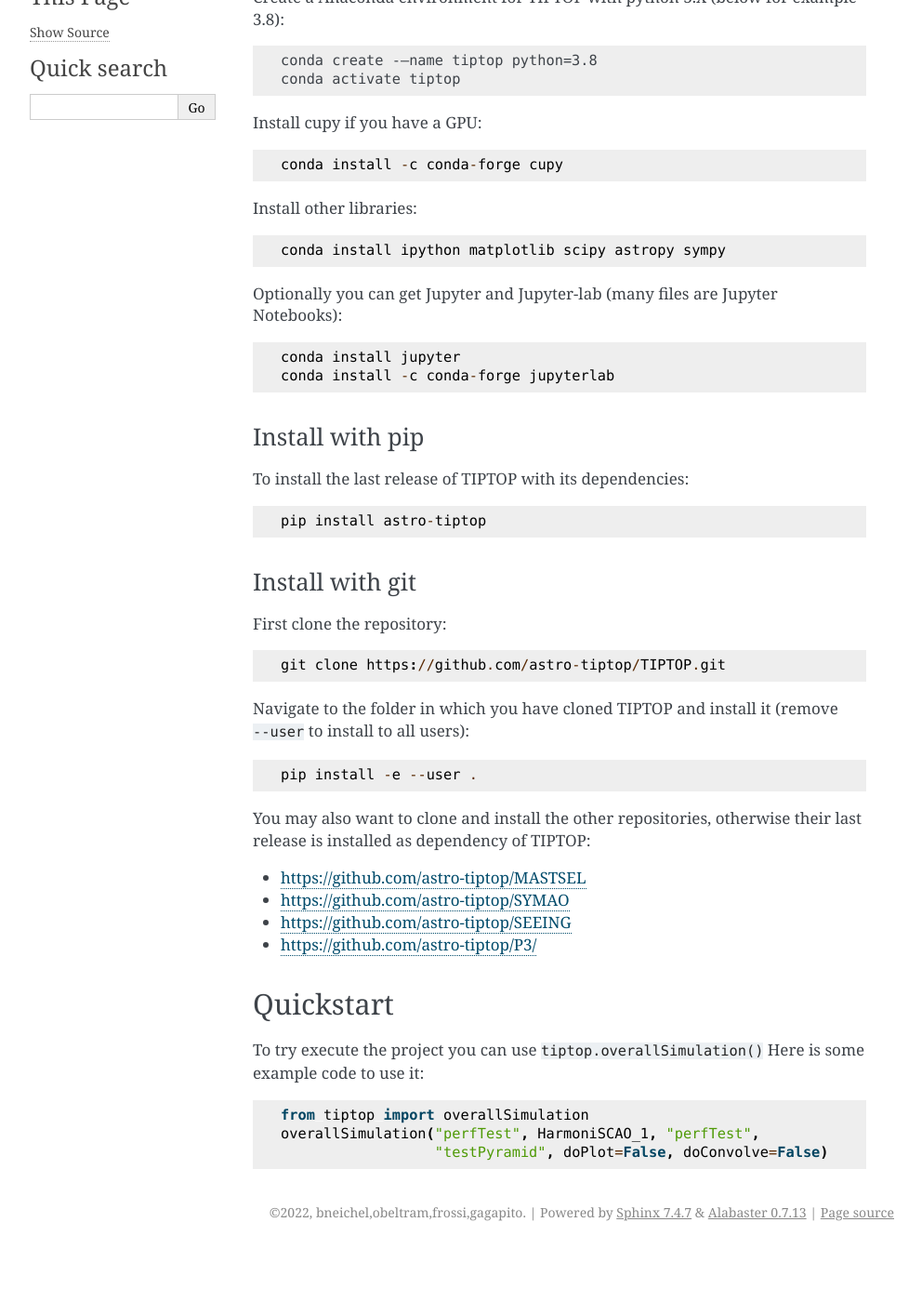
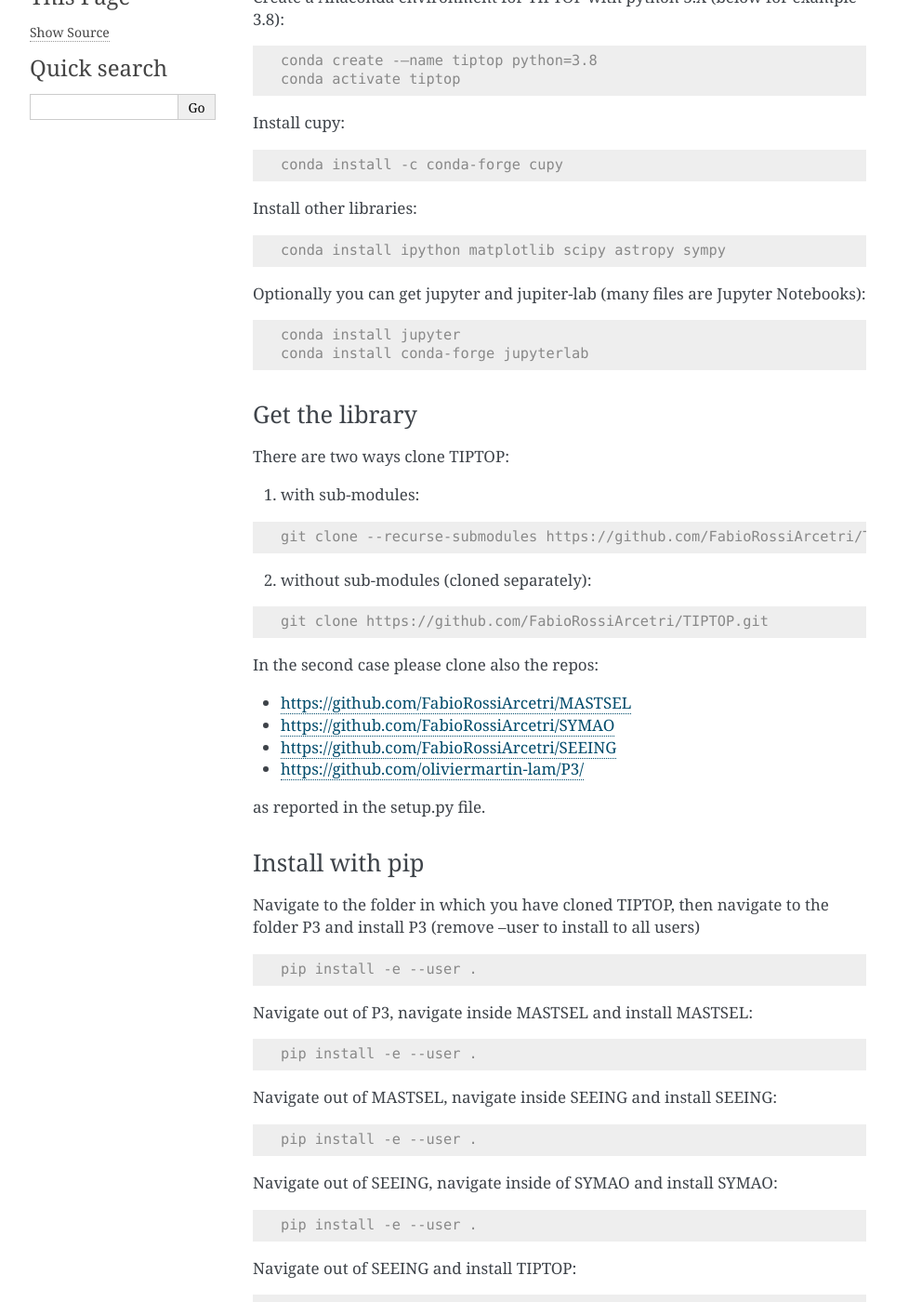
Before and after one commit to astro-tiptop/TIPTOP, a Sphinx documentation site: the page built from docs/source/usage.rst, in a window 1280 px wide and 1400 px high, scrolled down 231 px. Shown: the whole window at 93% size, without its empty margins (148-1140 px from the left). Built offline with Sphinx 7.4.7, drawn with Linux system fonts in a browser that asks for light colours; the version number could not be read and is left out; before the commit the page ends 1574 px from its top, so only the background shows below that; some of the changed text lies outside the part shown.

```diff
--- a/docs/source/api.rst
+++ /dev/null
@@ -1,4 +0,0 @@
-API Reference
-=============
-
-.. autofunction:: tiptop.overallSimulation
--- a/docs/source/usage.rst
+++ b/docs/source/usage.rst
@@ -1,59 +1,101 @@
 Usage
 =====
+
 
 .. _installation:
 
 Installation
 ------------
 
-We recommend conda.
+We recomend conda.
 
-Create a Anaconda environment for TIPTOP with python 3.X (below for example
-3.8)::
+Create a Anaconda environment for TIPTOP with python 3.X (below for example 3.8):
+
+.. code-block:: console
 
    conda create -–name tiptop python=3.8
    conda activate tiptop
 
-Install cupy if you have a GPU::
+Install cupy:
+
+.. code-block:: console
 
    conda install -c conda-forge cupy
 
-Install other libraries::
+Install other libraries:
+
+.. code-block:: console
 
    conda install ipython matplotlib scipy astropy sympy
 
-Optionally you can get Jupyter and Jupyter-lab (many files are Jupyter
-Notebooks)::
+
+Optionally you can get jupyter and jupiter-lab (many files are Jupyter Notebooks):
+
+.. code-block:: console
 
    conda install jupyter
-   conda install -c conda-forge jupyterlab
+   conda install conda-forge jupyterlab
+
+
+Get the library
+^^^^^^^^^^^^^^^
+
+There are two ways clone TIPTOP:
+
+1. with sub-modules:
+
+.. code-block:: console
+
+   git clone --recurse-submodules https://github.com/FabioRossiArcetri/TIPTOP.git
+
+2. without sub-modules (cloned separately):
+
+.. code-block:: console
+
+   git clone https://github.com/FabioRossiArcetri/TIPTOP.git
+
+In the second case please clone also the repos:
+
+- https://github.com/FabioRossiArcetri/MASTSEL
+- https://github.com/FabioRossiArcetri/SYMAO
+- https://github.com/FabioRossiArcetri/SEEING
+- https://github.com/oliviermartin-lam/P3/
+
+as reported in the setup.py file.
 
 Install with pip
 ^^^^^^^^^^^^^^^^
 
-To install the last release of TIPTOP with its dependencies::
+Navigate to the folder in which you have cloned TIPTOP, then navigate to the folder P3 and install P3 (remove --user to install to all users)
 
-   pip install astro-tiptop
-
-Install with git
-^^^^^^^^^^^^^^^^
-
-First clone the repository::
-
-   git clone https://github.com/astro-tiptop/TIPTOP.git
-
-Navigate to the folder in which you have cloned TIPTOP and install it (remove
-``--user`` to install to all users)::
+.. code-block:: console
 
    pip install -e --user .
 
-You may also want to clone and install the other repositories, otherwise their
-last release is installed as dependency of TIPTOP:
+Navigate out of P3, navigate inside MASTSEL and install MASTSEL:
 
-- https://github.com/astro-tiptop/MASTSEL
-- https://github.com/astro-tiptop/SYMAO
-- https://github.com/astro-tiptop/SEEING
-- https://github.com/astro-tiptop/P3/
+.. code-block:: console
+
+   pip install -e --user .
+
+Navigate out of MASTSEL, navigate inside SEEING and install SEEING:
+
+.. code-block:: console
+
+   pip install -e --user .
+
+Navigate out of SEEING, navigate inside of SYMAO and install SYMAO:
+
+.. code-block:: console
+
+   pip install -e --user .
+
+Navigate out of SEEING and install TIPTOP:
+
+.. code-block:: console
+
+   pip install -e --user .
+
 
 Quickstart
 ----------
--- a/docs/source/wishList.rst
+++ b/docs/source/wishList.rst
@@ -15,6 +15,7 @@ Wish List
 * If an option in the parameter file is missing please choose between the custom message and the basic Python ``NoOptionError``. ALC would prefert the basic ``NoOptionError`` as it lets python deal with error management and lead to less confusing error messages (see below)
 * Is it normal that in ``[sensor_HO]`` , ``NumberLenslet`` ``SizeLenslet`` is optionnal? (similar question for ``[sensor_LO]``, and for the entire ``[RTC]`` section)
 * in aoSystem.py line 707 to 720, The code figures out what is the AO mode (SCAO, LTAO... ) Why is this not simply a parameter?
+* Some section in the parameter file contain only optionnal parameter, verify that the sections are required.
 
 
 
```
Also changed, not shown: other parts of docs/source/usage.rst (+6 -3 lines), docs/source/index.rst (+20 -21 lines), docs/source/parameterFile.rst (+23 -30 lines), 1 other file.
